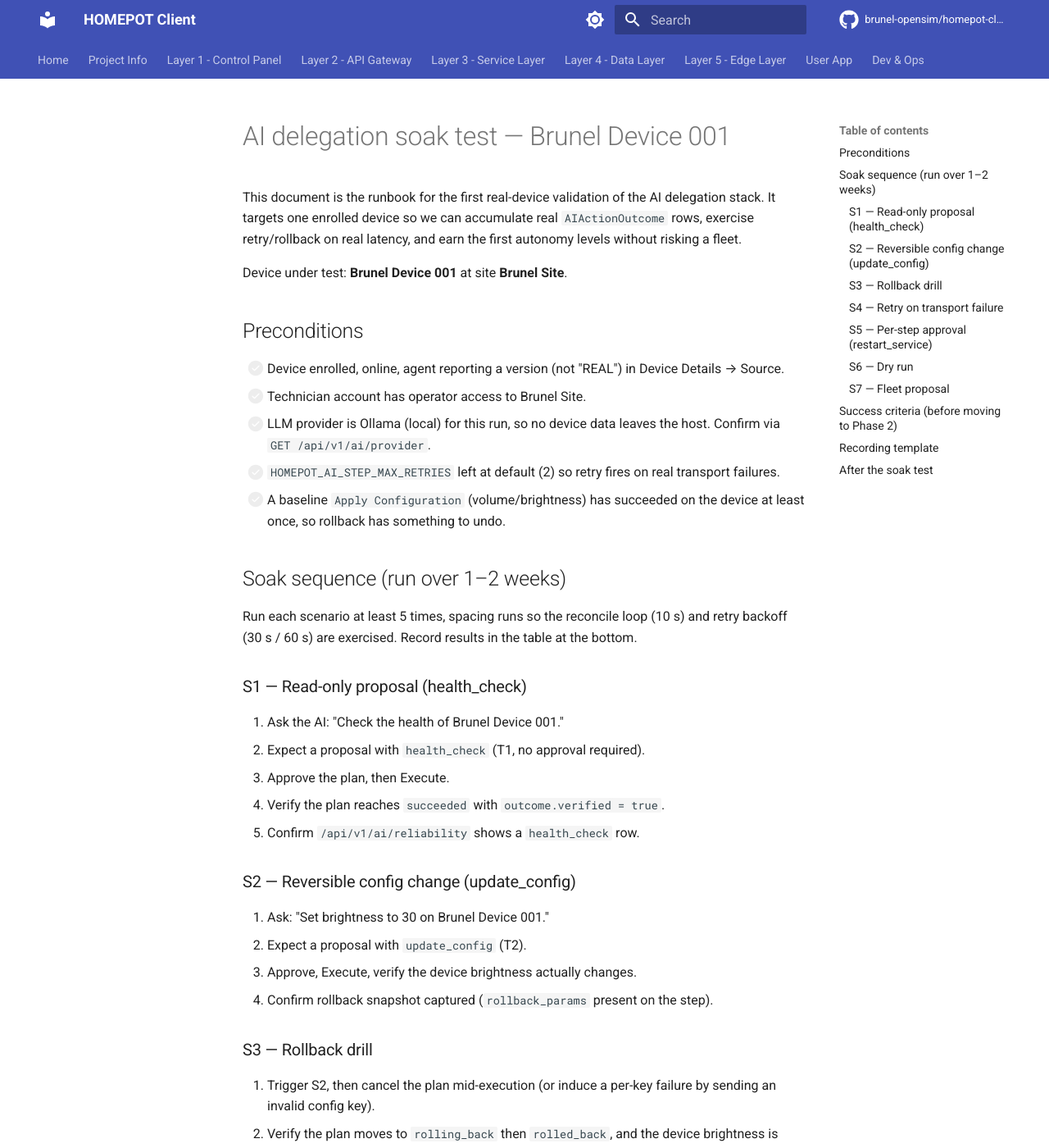
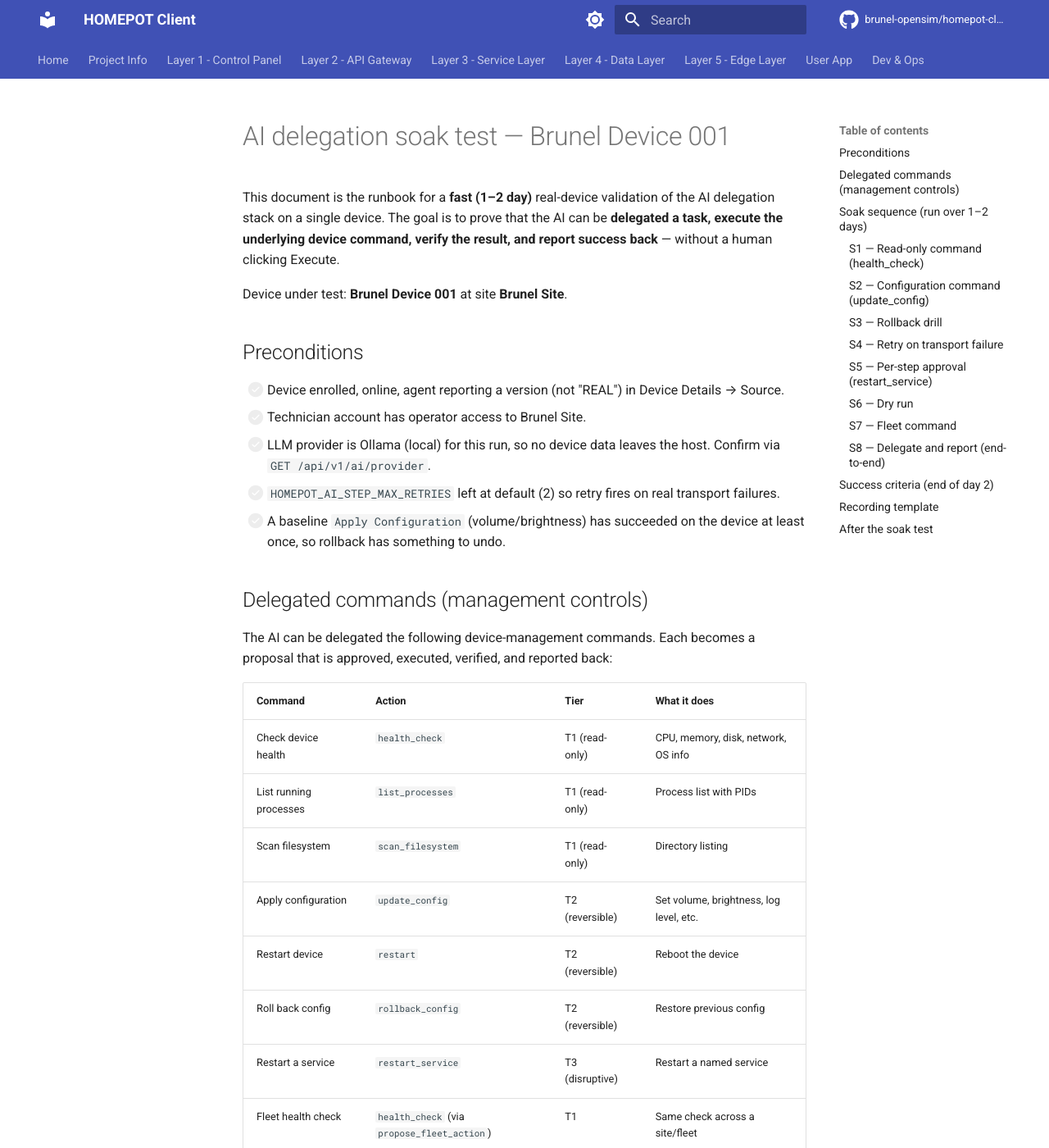
Before and after one commit to brunel-opensim/homepot-client, an MkDocs documentation site: the page built from docs/real-device-ai-soak-test.md, in a window 1280 px wide and 1400 px high. Shown: the whole window at 82% size. Built offline with MkDocs 1.6.1 and Material for MkDocs 9.7.7, drawn with Linux system fonts in a browser that asks for light colours; comment, search, counter and statistics services are not loaded; the version menu is left out; some of the changed text lies outside the part shown.

Commit message:
docs: revise soak test for 1-2 day command delegation focus

```diff
--- a/docs/real-device-ai-soak-test.md
+++ b/docs/real-device-ai-soak-test.md
@@ -1,9 +1,9 @@
 # AI delegation soak test — Brunel Device 001
 
-This document is the runbook for the first real-device validation of the AI
-delegation stack. It targets one enrolled device so we can accumulate real
-`AIActionOutcome` rows, exercise retry/rollback on real latency, and earn the
-first autonomy levels without risking a fleet.
+This document is the runbook for a **fast (1–2 day)** real-device validation of
+the AI delegation stack on a single device. The goal is to prove that the AI
+can be **delegated a task, execute the underlying device command, verify the
+result, and report success back** — without a human clicking Execute.
 
 Device under test: **Brunel Device 001** at site **Brunel Site**.
 
@@ -19,26 +19,47 @@ Device under test: **Brunel Device 001** at site **Brunel Site**.
 - [ ] A baseline `Apply Configuration` (volume/brightness) has succeeded on
       the device at least once, so rollback has something to undo.
 
-## Soak sequence (run over 1–2 weeks)
+## Delegated commands (management controls)
 
-Run each scenario at least 5 times, spacing runs so the reconcile loop
-(10 s) and retry backoff (30 s / 60 s) are exercised. Record results in
-the table at the bottom.
+The AI can be delegated the following device-management commands. Each becomes
+a proposal that is approved, executed, verified, and reported back:
 
-### S1 — Read-only proposal (health_check)
+| Command | Action | Tier | What it does |
+|---------|--------|------|--------------|
+| Check device health | `health_check` | T1 (read-only) | CPU, memory, disk, network, OS info |
+| List running processes | `list_processes` | T1 (read-only) | Process list with PIDs |
+| Scan filesystem | `scan_filesystem` | T1 (read-only) | Directory listing |
+| Apply configuration | `update_config` | T2 (reversible) | Set volume, brightness, log level, etc. |
+| Restart device | `restart` | T2 (reversible) | Reboot the device |
+| Roll back config | `rollback_config` | T2 (reversible) | Restore previous config |
+| Restart a service | `restart_service` | T3 (disruptive) | Restart a named service |
+| Fleet health check | `health_check` (via `propose_fleet_action`) | T1 | Same check across a site/fleet |
+
+The technician delegates by asking in natural language, e.g.:
+- "Check the health of Brunel Device 001 and tell me if anything is wrong."
+- "Set brightness to 30 on Brunel Device 001 and confirm it worked."
+- "Restart Brunel Device 001 and report back when it's online again."
+- "Run a health check on all devices at Brunel Site."
+
+## Soak sequence (run over 1–2 days)
+
+Run each scenario 2–3 times. Record results in the table at the bottom.
+
+### S1 — Read-only command (health_check)
 
 1. Ask the AI: "Check the health of Brunel Device 001."
 2. Expect a proposal with `health_check` (T1, no approval required).
-3. Approve the plan, then Execute.
+3. Approve the plan, then Execute (or use `execute-and-wait` once available).
 4. Verify the plan reaches `succeeded` with `outcome.verified = true`.
-5. Confirm `/api/v1/ai/reliability` shows a `health_check` row.
+5. Confirm the AI reports the health result back to you.
 
-### S2 — Reversible config change (update_config)
+### S2 — Configuration command (update_config)
 
 1. Ask: "Set brightness to 30 on Brunel Device 001."
 2. Expect a proposal with `update_config` (T2).
 3. Approve, Execute, verify the device brightness actually changes.
-4. Confirm rollback snapshot captured (`rollback_params` present on the step).
+4. Confirm the AI reports "brightness set to 30, verified" (or failure).
+5. Verify rollback snapshot captured (`rollback_params` present on the step).
 
 ### S3 — Rollback drill
 
@@ -67,22 +88,29 @@ the table at the bottom.
 1. On any pending plan, click "Dry run" and confirm the policy result and
    predicted changes are shown without queueing a command.
 
-### S7 — Fleet proposal
+### S7 — Fleet command
 
 1. Ask: "Run a health check on all devices at Brunel Site."
-2. Expect one `health_check` proposal per active device (via
-   `propose_fleet_action`).
+2. Expect one `health_check` proposal per active device.
 3. Approve and execute; verify each step is tracked independently.
 
-## Success criteria (before moving to Phase 2)
+### S8 — Delegate and report (end-to-end)
 
-- [ ] At least 20 completed plans with `outcome.verified = true` across
+1. Ask the AI: "Set brightness to 50 on Brunel Device 001 and tell me
+   whether it worked."
+2. The AI should propose, and once approved and executed, report the verified
+   result (success or failure) back in the conversation.
+3. This is the core delegation loop: delegate → execute → verify → report.
+
+## Success criteria (end of day 2)
+
+- [ ] At least 5 completed plans with `outcome.verified = true` across
       `health_check` and `update_config`.
 - [ ] At least 1 successful rollback drill (S3).
 - [ ] At least 1 retry observed end-to-end (S4).
 - [ ] No plan left stuck in `executing` beyond one reconcile cycle (10 s).
 - [ ] `/api/v1/ai/autonomy` shows `health_check` at Level 1 or above.
-- [ ] `/api/v1/ai/calibration` returns non-empty bands.
+- [ ] S8 (delegate and report) works end-to-end at least once.
 
 ## Recording template
 
@@ -90,14 +118,13 @@ the table at the bottom.
 |-----|----------|---------|--------|-------|-----|--------|------------------|-------|
 | 1 | S1 | | Brunel Device 001 | | | | | |
 | 2 | S2 | | Brunel Device 001 | | | | | |
-| 3 | S3 | | Brunel Device 001 | | | | | |
+| 3 | S8 | | Brunel Device 001 | | | | | |
 
 ## After the soak test
 
-Once the success criteria are met, proceed to **Phase 2: agent loop closure**
-(see `docs/ai-delegation-plan.md` §17.4 item 6 and the roadmap in the
-delegation discussion). The agent will use `get_action_plan_status` to check
-its own proposals and report verified results back to the technician without
-a manual Execute click.
+Once the success criteria are met, proceed to **Phase 3: background execution
+runner** (see `docs/ai-delegation-plan.md` §17.4). The runner auto-executes
+approved plans whose autonomy level permits it, removing the manual Execute
+click and enabling true "delegate and forget" operation.
 PYEOF
 echo written
```
